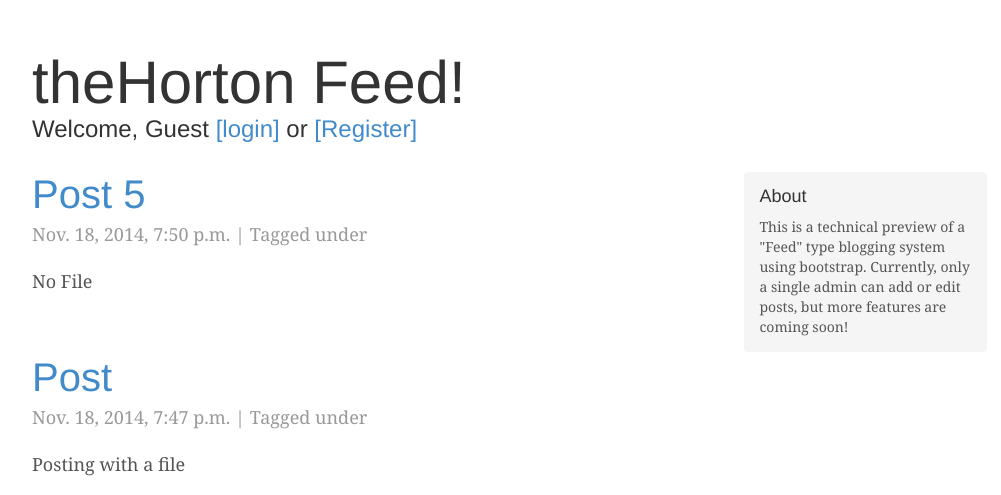
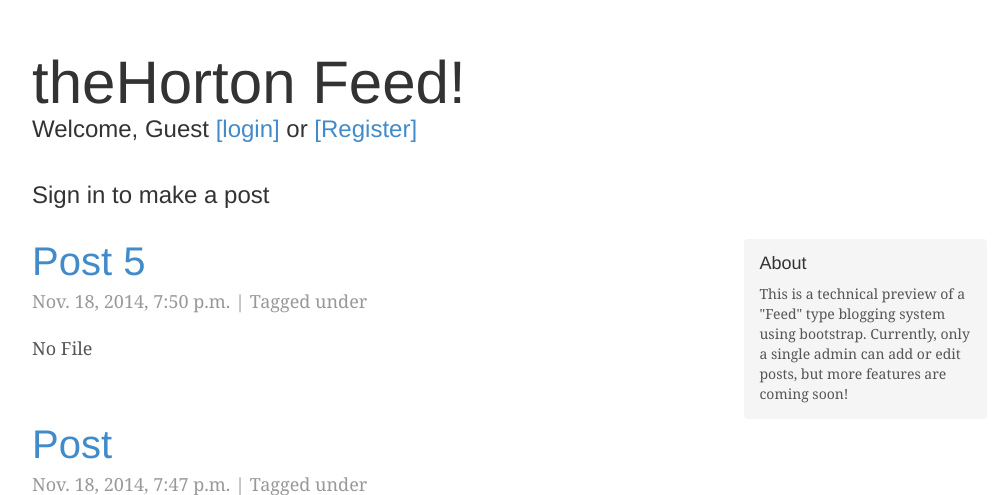
Before and after one commit to alamon4/django-forum, a Django app: page / in a window 1280 px wide. Shown: the part 40-535 px from the top of the page, without its empty margins (138-1139 px from the left). Run offline with Django 3.2, Linux system fonts and the light colour scheme; data comes from the database, SQL or seed files in the repository; some libraries are stand-ins or nearby versions.

Commit message:
added else clause

```diff
--- a/templates/base.html
+++ b/templates/base.html
@@ -44,10 +44,11 @@
 	    <p>Welcome, Guest <a href="{% url "user_login" %}">[login]</a> or  <a href="{% url "user_new" %}">[Register]</a></p>
 	{% endif %}
 	</h3>
-
+  <br>
   <p> {% if user.is_authenticated %}
     <h3><a href="{% url "entry_new" %}">Make a blog post!</a></h3>
       {% else %}
+      <h3>Sign in to make a post</h3>
       {% endif %}
   </p>
       </div>
```
